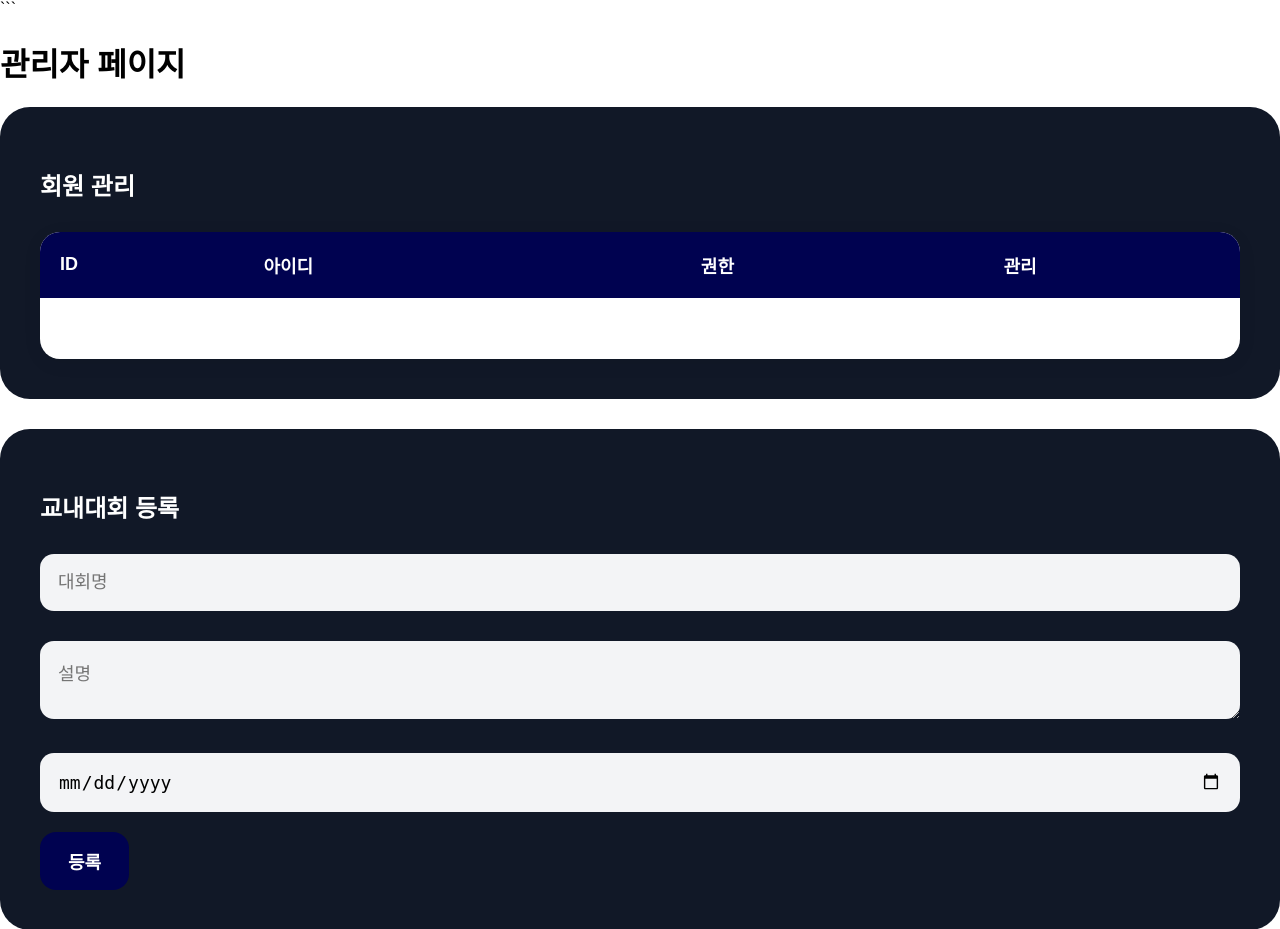
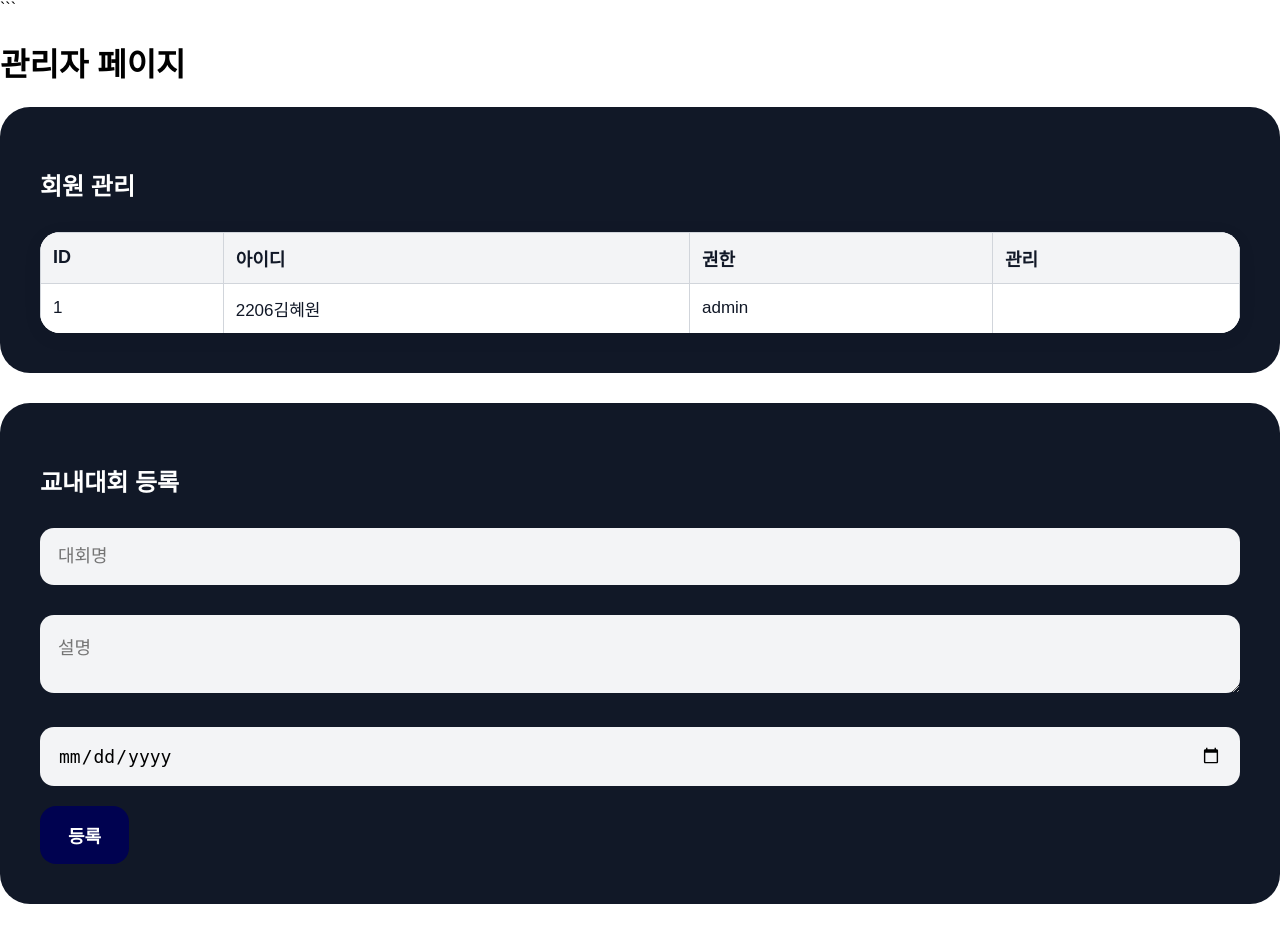
Before and after one commit to hey1-kim/superNOVA, a Flask app: page /admin in a window 1280 px wide. Shown: the part 90-1019 px from the top of the page. Run offline with Flask 3, Linux system fonts and the light colour scheme; a user stored in the database is signed in; data comes from the database, SQL or seed files in the repository; data that the repository does not hold is empty.

Commit message:
Fix delete button style

```diff
--- a/static/css/style.css
+++ b/static/css/style.css
@@ -1088,3 +1088,35 @@ opacity:0.9;
 .info-table a:hover{
     text-decoration:underline;
 }
+/* 관리자 테이블 */
+
+.info-table {
+    width: 100%;
+    border-collapse: collapse;
+}
+
+.info-table th {
+    color: #111827;
+    background: #f3f4f6;
+    padding: 12px;
+    border: 1px solid #d1d5db;
+}
+
+.info-table td {
+    color: #111827;
+    background: white;
+    padding: 12px;
+    border: 1px solid #d1d5db;
+}
+
+/* 삭제 링크 */
+
+.info-table a {
+    color: #dc2626;
+    font-weight: 600;
+    text-decoration: none;
+}
+
+.info-table a:hover {
+    text-decoration: underline;
+}
```
